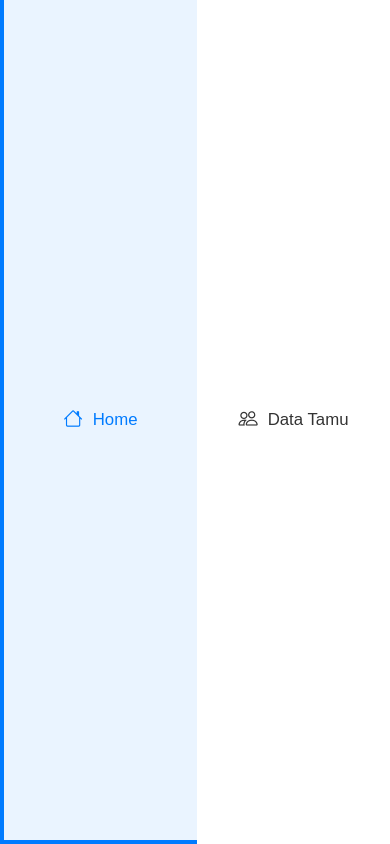
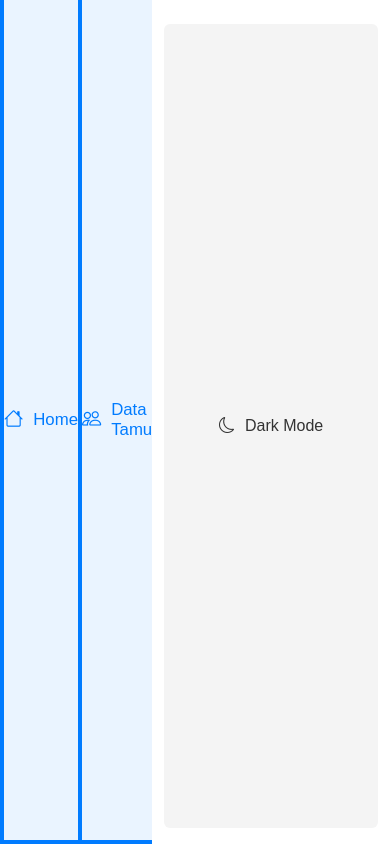
Before and after one commit to iceblazer19/Buku_Tamu, a PHP site: page /dataTamu.php in a window 390 px wide. Run offline with PHP 8.4, Linux system fonts and the light colour scheme; data that the repository does not hold is empty.

Commit message:
add dark mode

```diff
--- a/dataTamu.php
+++ b/dataTamu.php
@@ -16,6 +16,7 @@
             padding: 0;
             max-width: 100vw;
             overflow-x: hidden;
+            overflow: hidden !important;
         }
         body {
             font-family: Arial, sans-serif;
@@ -33,6 +34,8 @@
             width: 100vw;
             max-width: 100vw;
             overflow-x: hidden;
+            height: 100vh;
+            overflow: hidden;
         }
         .sidebar {
             width: 210px; /* was 170px */
@@ -81,6 +84,7 @@
             background: #f4f6fb;
             max-width: 100vw;
             overflow-x: auto;
+            overflow: hidden;
         }
         header {
             margin: 0;
@@ -200,14 +204,99 @@
                 padding: 10px 6px;
             }
         }
+        .sidebar-dark-toggle {
+            margin-top: 32px; /* was auto, now fixed higher */
+            margin-bottom: 24px;
+            width: 100%;
+            display: flex;
+            justify-content: center;
+        }
+
+        body.dark-mode {
+            background: #181a1b !important;
+            color: #e0e0e0 !important;
+        }
+        body.dark-mode .sidebar {
+            background: #23272b !important;
+            color: #e0e0e0 !important;
+            border-right: 1px solid #333 !important;
+        }
+        body.dark-mode .sidebar-link,
+        body.dark-mode .sidebar-title {
+            color: #e0e0e0 !important;
+        }
+        body.dark-mode .sidebar-link.active,
+        body.dark-mode .sidebar-link:hover {
+            background: #222c37 !important;
+            color: #4fc3f7 !important;
+            border-left: 4px solid #4fc3f7 !important;
+        }
+        body.dark-mode .main-content,
+        body.dark-mode header {
+            background: #181a1b !important;
+            color: #e0e0e0 !important;
+        }
+        body.dark-mode .container,
+        body.dark-mode table {
+            background: #23272b !important;
+            color: #e0e0e0 !important;
+            box-shadow: 0 2px 12px rgba(0,0,0,0.4) !important;
+        }
+        body.dark-mode th {
+            background: #23272b !important;
+            color: #e0e0e0 !important;
+        }
+        body.dark-mode td a,
+        body.dark-mode .add-task-link {
+            color: #4fc3f7 !important;
+        }
+        body.dark-mode input,
+        body.dark-mode textarea,
+        body.dark-mode select {
+            background: #23272b !important;
+            color: #e0e0e0 !important;
+            border: 1px solid #444 !important;
+        }
+        body.dark-mode input:focus,
+        body.dark-mode textarea:focus {
+            border-color: #4fc3f7 !important;
+        }
+        body.dark-mode .back-link {
+            color: #4fc3f7 !important;
+        }
+        body.dark-mode #editModal > form,
+        body.dark-mode #deleteModal > div {
+            background: #23272b !important;
+            color: #e0e0e0 !important;
+        }
+        body.dark-mode #darkModeToggle {
+            background: #23272b !important;
+            color: #e0e0e0 !important;
+        }
+
+        @media (max-width: 700px) {
+            .sidebar-dark-toggle {
+                margin: 0;
+            }
+        }
     </style>
 </head>
 <body>
     <div class="container-flex">
         <nav class="sidebar">
             <div class="sidebar-title">Menu</div>
-            <a href="home.php" class="sidebar-link"><i class="bi bi-house"></i> Home</a>
-            <a href="dataTamu.php" class="sidebar-link"><i class="bi bi-people"></i> Data Tamu</a>
+            <a href="home.php" class="sidebar-link<?php echo basename($_SERVER['PHP_SELF']) == 'home.php' ? ' active' : ''; ?>">
+                <i class="bi bi-house"></i> Home
+            </a>
+            <a href="dataTamu.php" class="sidebar-link<?php echo basename($_SERVER['PHP_SELF']) == 'dataTamu.php' ? ' active' : ''; ?>">
+                <i class="bi bi-people"></i> Data Tamu
+            </a>
+
+            <div class="sidebar-dark-toggle">
+                <button id="darkModeToggle" style="width:90%;margin:24px auto 16px auto;display:flex;align-items:center;gap:10px;justify-content:center;padding:10px 0;border:none;border-radius:6px;background:#f4f4f4;color:#333;cursor:pointer;font-size:1rem;transition:background 0.2s;">
+                    <i class="bi bi-moon"></i> <span id="darkModeText">Dark Mode</span>
+                </button>
+            </div>
         </nav>
         <div class="main-content">
             <header>
@@ -433,6 +522,35 @@
                 e.preventDefault();
             }
         });
+
+        const darkModeToggle = document.getElementById('darkModeToggle');
+        const darkModeText = document.getElementById('darkModeText');
+        const prefersDark = window.matchMedia && window.matchMedia('(prefers-color-scheme: dark)').matches;
+        const savedMode = localStorage.getItem('darkMode');
+
+        function setDarkMode(on) {
+            if (on) {
+                document.body.classList.add('dark-mode');
+                darkModeText.textContent = 'Light Mode';
+                darkModeToggle.querySelector('i').className = 'bi bi-brightness-high';
+                localStorage.setItem('darkMode', 'on');
+            } else {
+                document.body.classList.remove('dark-mode');
+                darkModeText.textContent = 'Dark Mode';
+                darkModeToggle.querySelector('i').className = 'bi bi-moon';
+                localStorage.setItem('darkMode', 'off');
+            }
+        }
+
+        if (savedMode === 'on' || (savedMode === null && prefersDark)) {
+            setDarkMode(true);
+        } else {
+            setDarkMode(false);
+        }
+
+        darkModeToggle.onclick = function() {
+            setDarkMode(!document.body.classList.contains('dark-mode'));
+        };
     </script>
 </body>
 </html>
```
